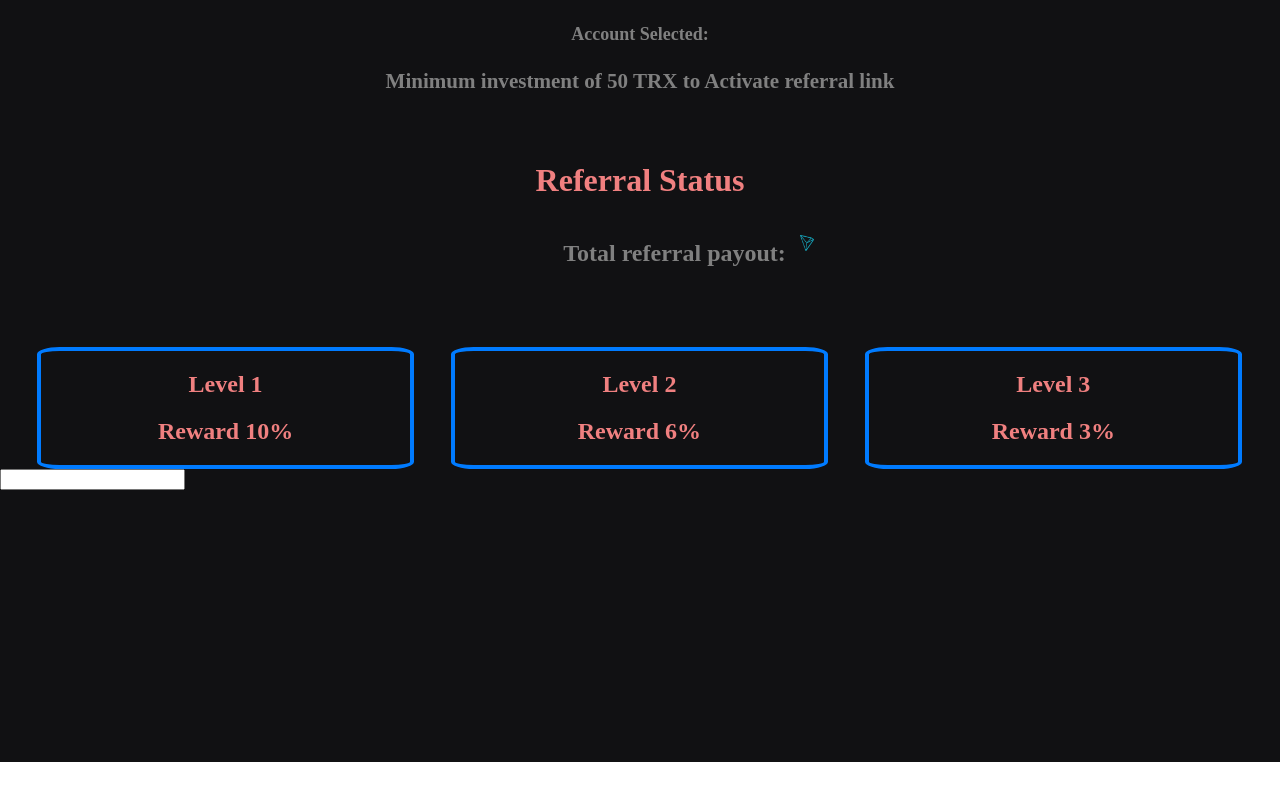
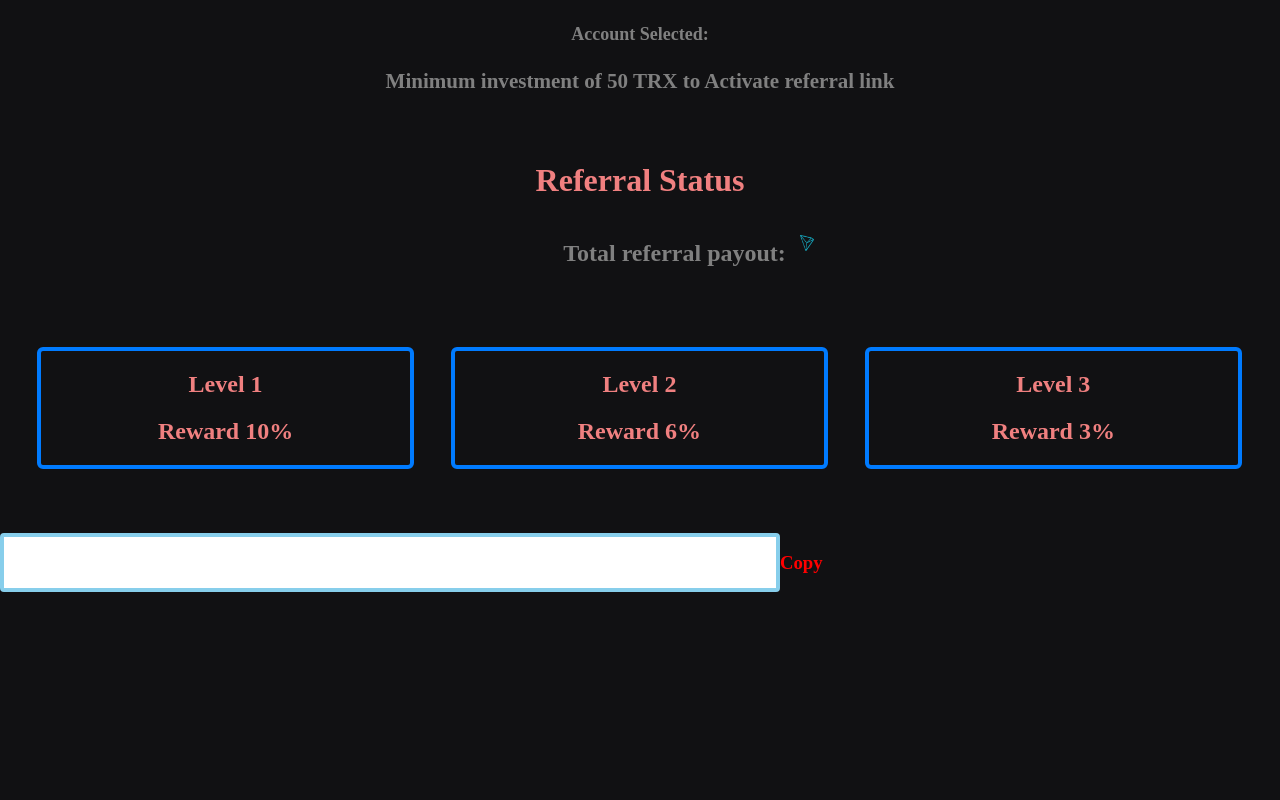
Before and after one commit to ali-203/myapp, a React (Create React App) app: page / in a window 1280 px wide. Shown: the part 2618-3418 px from the top of the page. Before the commit the page ends 3380 px from the top, so only its background shows below. Built offline with nearby package versions, Linux system fonts and the light colour scheme.

Commit message:
updated css

```diff
--- a/src/App.css
+++ b/src/App.css
@@ -323,21 +323,21 @@ display: flex;
 justify-content: space-around;
 }
 .reward_10 {
-  border-radius: 6%;
+  border-radius: 6px 6px 6px 6px;
   margin-right: auto;
   border: 4px solid #007bff;
   width: 31%;
   margin-left: 3%;
 }
 .reward_6 {
-  border-radius: 6%;
+  border-radius: 6px 6px 6px 6px;
   margin-right: auto;
   border: 4px solid #007bff;
   width: 31%;
   margin-left: 3%;
 }
 .reward-5 {
-  border-radius: 6%;
+  border-radius: 6px 6px 6px 6px;
   margin-right: auto;
   border: 4px solid #007bff;
   width: 31%;
@@ -346,3 +346,12 @@ justify-content: space-around;
 .level_3 h2 {
   color: lightcoral;
 }
+.inpt_cpy {
+  padding-top: 5%;
+    display: flex;
+}
+.inpt_cpy input {
+  width: 60%;
+  border-radius: 4px 4px 4px 4px;
+  border:4px solid skyblue;
+}
--- a/src/App.js
+++ b/src/App.js
@@ -136,8 +136,9 @@ function App() {
 
                 </div>
                 <div className="inpt_cpy">
-                <input type="text" />
-                <p></p>
+                <input type="text" name="text" />
+                <h3>Copy</h3>
+
 
                 </div>
 
```
Also changed, not shown: 1 other file (tests, documents, lock files or other folders).
